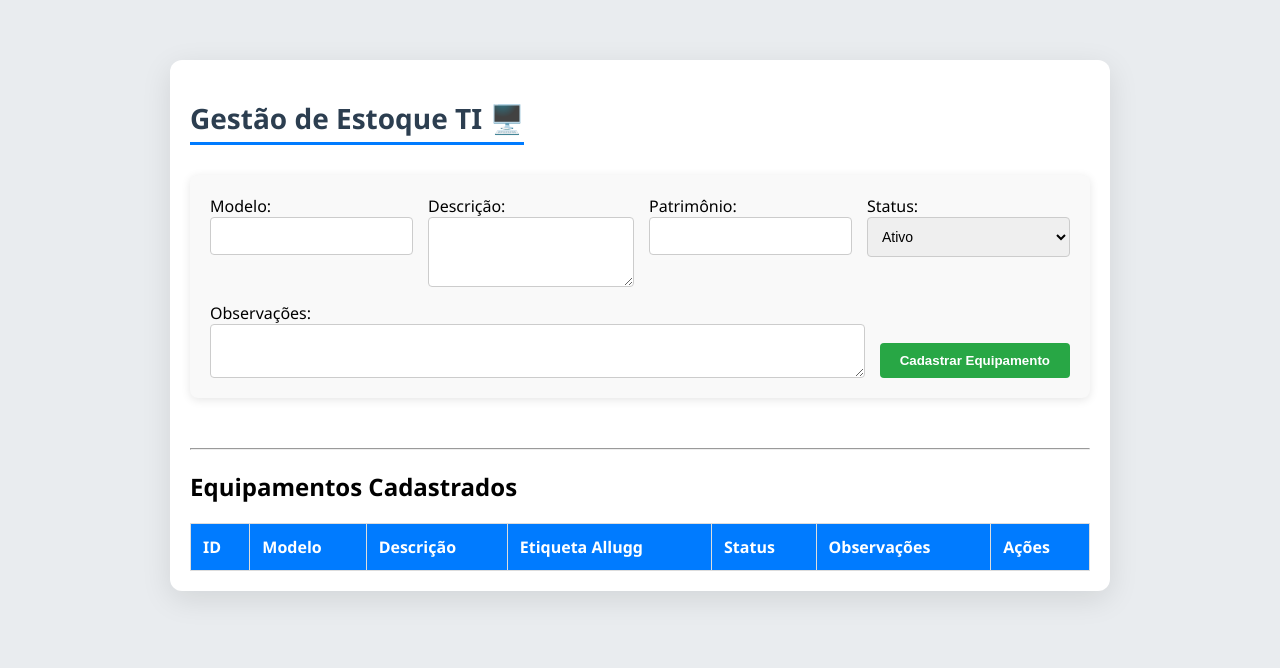
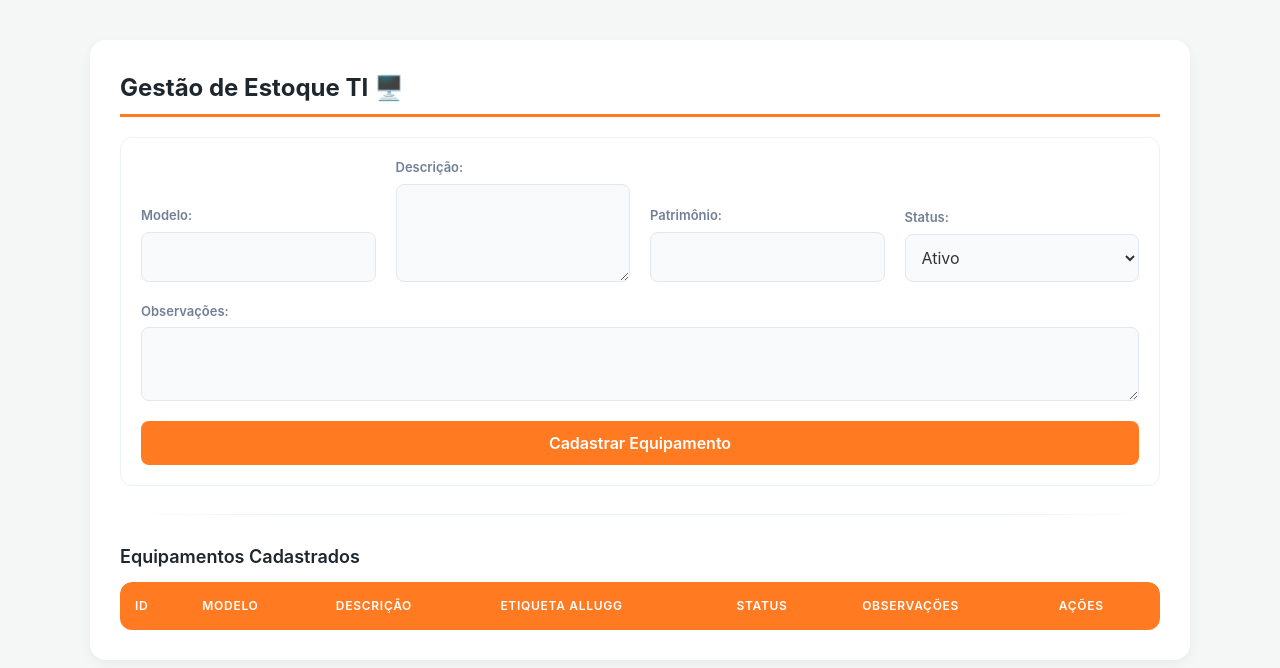
Before and after one commit to bugianivitor/gerenciamento-ativos, a website: page index.html in a window 1280 px wide. Drawn offline with Linux system fonts and the light colour scheme; no server answers.

Commit message:
ajustes no estilo

```diff
--- a/style.css
+++ b/style.css
@@ -1,128 +1,265 @@
+/* --- Tokens (manutenção e consistência visual) --- */
+:root {
+    --color-bg-page: #f4f7f6;
+    --color-surface: #ffffff;
+    --color-text: #333333;
+    --color-text-muted: #718096;
+    --color-text-body: #4a5568;
+    --color-border: #e2e8f0;
+    --color-border-soft: #edf2f7;
+    --color-input-bg: #f8fafc;
+    --color-brand: #ff7a21;
+    --color-brand-hover: #e66a1a;
+    --color-brand-soft: #fffaf0;
+    --shadow-card: 0 4px 12px rgba(0, 0, 0, 0.05);
+    --radius-lg: 16px;
+    --radius-md: 12px;
+    --radius-sm: 8px;
+    --radius-xs: 6px;
+    --transition-fast: border-color 0.2s ease, background-color 0.2s ease,
+        box-shadow 0.2s ease, transform 0.15s ease;
+}
+
+*,
+*::before,
+*::after {
+    box-sizing: border-box;
+}
+
 body {
-    font-family: 'Segoe UI', Tahoma, Geneva, Verdana, sans-serif;
-    background-color: #e9ecef; /* Um fundo cinza neutro para destacar os cards */
+    font-family: "Inter", system-ui, -apple-system, "Segoe UI", Roboto, sans-serif;
+    background-color: var(--color-bg-page);
     margin: 0;
-    padding: 20px;
-    display: flex;
-    justify-content: center;
+    padding: clamp(12px, 3vw, 20px);
+    color: var(--color-text);
+    line-height: 1.5;
+    min-height: 100vh;
 }
 
 .container {
-    max-width: 900px;
-    margin: 40px auto; /* Centraliza na tela */
-    padding: 20px;
-    background-color: #ffffff;
-    border-radius: 12px;
-    box-shadow: 0 8px 30px rgba(0,0,0,0.1); /* Sombra suave para dar profundidade */
+    max-width: 1100px;
+    margin: clamp(12px, 2vw, 20px) auto;
+    padding: clamp(20px, 4vw, 30px);
+    background-color: var(--color-surface);
+    border-radius: var(--radius-lg);
+    box-shadow: var(--shadow-card);
 }
 
 h1 {
-    color: #2c3e50;
-    text-align: center;
-    margin-bottom: 30px;
-    font-size: 28px;
-    border-bottom: 3px solid #007bff;
-    display: inline-block;
-    padding-bottom: 5px;
+    color: #1e272e;
+    text-align: left;
+    margin: 0 0 20px;
+    font-size: clamp(1.25rem, 2.5vw, 1.5rem);
+    font-weight: 700;
+    border-bottom: 3px solid var(--color-brand);
+    padding-bottom: 8px;
 }
 
-
-
-/* Configuração geral da tabela */
-table {
-    width: 100%;
-    border-collapse: collapse; /* Faz com que as bordas virem uma só linha */
-    margin-top: 20px;
+h2 {
+    color: #1e272e;
+    font-size: 1.125rem;
+    font-weight: 600;
+    margin: 0 0 12px;
 }
 
-/* Estilo das células */
-th, td {
-    border: 1px solid #ddd;
-    padding: 12px;
-    text-align: left;
+.form-section {
+    margin-bottom: 8px;
 }
 
-/* O efeito Zebra 🦓 */
-tbody tr:nth-child(even) {
-    background-color: #f2f2f2; /* Um cinza bem clarinho */
+/* Separador entre formulário e tabela */
+.divisor {
+    border: none;
+    height: 1px;
+    margin: 28px 0;
+    background: linear-gradient(
+        90deg,
+        transparent,
+        var(--color-border-soft) 15%,
+        var(--color-border-soft) 85%,
+        transparent
+    );
 }
 
-/* Destaque no cabeçalho */
-thead {
-    background-color: #007bff;
-    color: white;
+.table-section {
+    overflow-x: auto;
+    -webkit-overflow-scrolling: touch;
 }
 
-/* Muda a cor de fundo da linha quando o mouse passa por cima */
-tbody tr:hover {
-    background-color: #d1e7ff; /* Um azul bem suave */
-    cursor: pointer; /* Transforma a seta em "mãozinha" */
+/* --- Formulário --- */
+#form-equipamento {
+    background-color: var(--color-surface);
+    padding: 20px;
+    border: 1px solid var(--color-border-soft);
+    border-radius: var(--radius-md);
+    margin-bottom: 0;
+    display: flex;
+    flex-wrap: wrap;
+    gap: 20px;
+    align-items: flex-end;
 }
 
-#form-equipamento {
-    background-color: #f9f9f9;
-    padding: 20px;
-    border-radius: 8px;
-    box-shadow: 0 2px 10px rgba(0,0,0,0.1);
-    margin-bottom: 50px;
+#form-equipamento > div {
     display: flex;
-    flex-wrap: wrap; /* Permite que os campos quebrem a linha */
-    gap: 15px;      /* Espaço entre os campos */
+    flex-direction: column;
+    flex: 1 1 220px;
+    min-width: min(100%, 200px);
+    gap: 6px;
 }
 
-#form-equipamento div {
-    display: flex;
-    flex-direction: column; /* Label em cima do Input */
-    flex: 1 1 200px;        /* Largura flexível */
+#form-equipamento div label {
+    font-weight: 600;
+    font-size: 13px;
+    color: var(--color-text-muted);
 }
 
 #form-equipamento input,
 #form-equipamento select,
 #form-equipamento textarea {
-    padding: 10px;
-    border: 1px solid #ccc;
-    border-radius: 4px;
-    font-size: 14px;
+    width: 100%;
+    padding: 12px;
+    border: 1px solid var(--color-border);
+    border-radius: var(--radius-sm);
+    background-color: var(--color-input-bg);
+    color: var(--color-text);
+    font: inherit;
+    transition: var(--transition-fast);
+}
+
+#form-equipamento input:focus,
+#form-equipamento select:focus,
+#form-equipamento textarea:focus {
+    border-color: var(--color-brand);
+    outline: none;
+    box-shadow: 0 0 0 3px rgba(255, 122, 33, 0.2);
 }
 
 #form-equipamento button {
-    background-color: #28a745;
-    color: white;
-    padding: 10px 20px;
+    background-color: var(--color-brand);
+    color: #fff;
+    padding: 12px 25px;
     border: none;
-    border-radius: 4px;
+    border-radius: var(--radius-sm);
     cursor: pointer;
-    font-weight: bold;
-    align-self: flex-end; /* Alinha o botão ao final */
+    font-family: inherit;
+    font-size: inherit;
+    font-weight: 600;
+    transition: var(--transition-fast);
+    flex: 1 1 100%;
+    min-height: 44px;
 }
 
 #form-equipamento button:hover {
-    background-color: #218838;
+    background-color: var(--color-brand-hover);
+}
+
+#form-equipamento button:focus-visible {
+    outline: 2px solid var(--color-brand);
+    outline-offset: 2px;
+}
+
+/* --- Tabela --- */
+table {
+    width: 100%;
+    min-width: 720px;
+    border-collapse: separate;
+    border-spacing: 0;
+    margin-top: 10px;
+    border-radius: var(--radius-md);
+    overflow: hidden;
+    box-shadow: 0 1px 3px rgba(0, 0, 0, 0.04);
+}
+
+th {
+    background-color: var(--color-brand);
+    color: #fff;
+    padding: 15px;
+    text-transform: uppercase;
+    font-size: 12px;
+    letter-spacing: 0.06em;
+    font-weight: 600;
+    text-align: left;
+}
+
+th:first-child {
+    border-top-left-radius: var(--radius-md);
+}
+
+th:last-child {
+    border-top-right-radius: var(--radius-md);
+}
+
+td {
+    padding: 14px;
+    border-bottom: 1px solid var(--color-border-soft);
+    color: var(--color-text-body);
+    vertical-align: top;
+}
+
+tbody tr:last-child td {
+    border-bottom: none;
+}
+
+tbody tr:hover {
+    background-color: var(--color-brand-soft);
+}
+
+/* --- Botões de ação na tabela --- */
+.btn-editar,
+.btn-excluir {
+    display: inline-flex;
+    align-items: center;
+    justify-content: center;
+    padding: 6px 12px;
+    border-radius: var(--radius-xs);
+    font: inherit;
+    font-size: 0.8125rem;
+    font-weight: 600;
+    cursor: pointer;
+    transition: var(--transition-fast);
+}
+
+.btn-editar {
+    background-color: #fef3c7;
+    color: #92400e;
+    border: 1px solid #fcd34d;
+}
+
+.btn-editar:hover {
+    background-color: #fde68a;
+    border-color: #fbbf24;
 }
 
 .btn-excluir {
-    background-color: #dc3545; /* Vermelho */
-    color: white;
-    border: none;
-    padding: 5px 10px;
-    border-radius: 4px;
-    cursor: pointer;
+    background-color: #fee2e2;
+    color: #991b1b;
+    border: 1px solid #fecaca;
 }
 
 .btn-excluir:hover {
-    background-color: #c82333;
+    background-color: #fecaca;
+    border-color: #f87171;
 }
 
-.btn-editar {
-    background-color: #ffc107;
-    color: #212529;
-    border: none;
-    padding: 5px 10px;
-    border-radius: 4px;
-    cursor: pointer;
-    margin-right: 5px; /* Espaço entre os botões */
+.btn-editar:focus-visible,
+.btn-excluir:focus-visible {
+    outline: 2px solid var(--color-brand);
+    outline-offset: 2px;
 }
 
-.btn-editar:hover {
-    background-color: #e0a800;
+@media (prefers-reduced-motion: reduce) {
+    *,
+    *::before,
+    *::after {
+        transition-duration: 0.01ms !important;
+    }
 }
+
+@media (max-width: 640px) {
+    #form-equipamento {
+        align-items: stretch;
+    }
+
+    #form-equipamento button {
+        flex-basis: 100%;
+    }
+}
```
